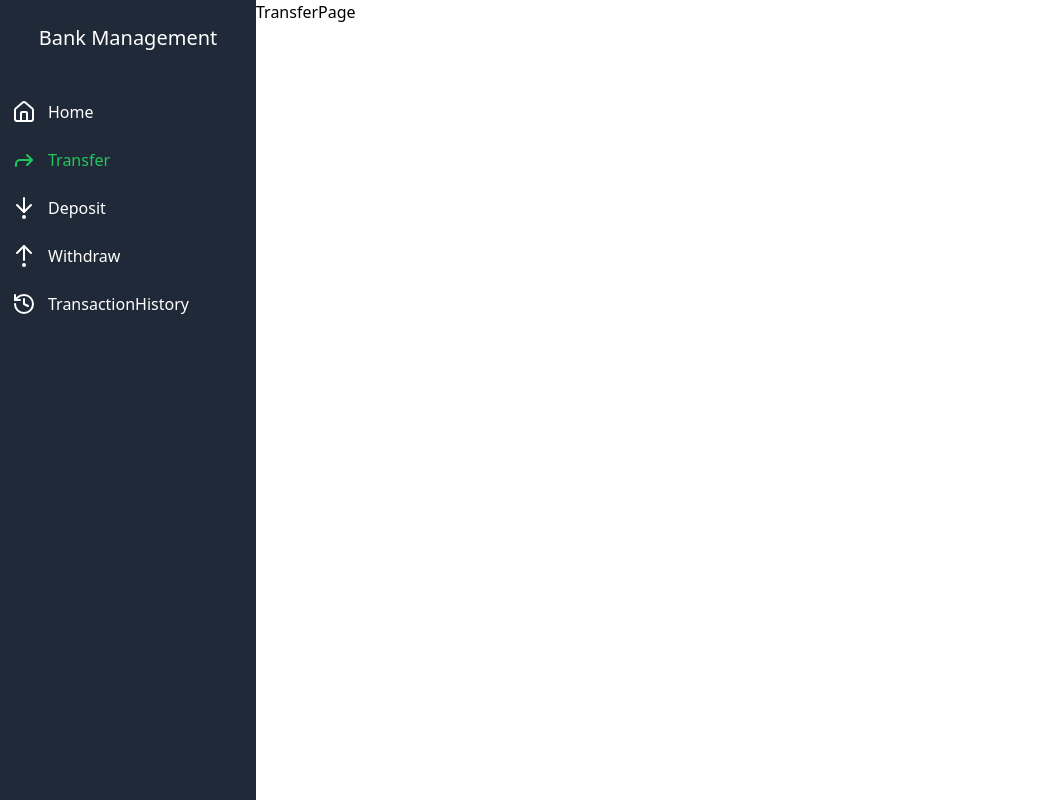
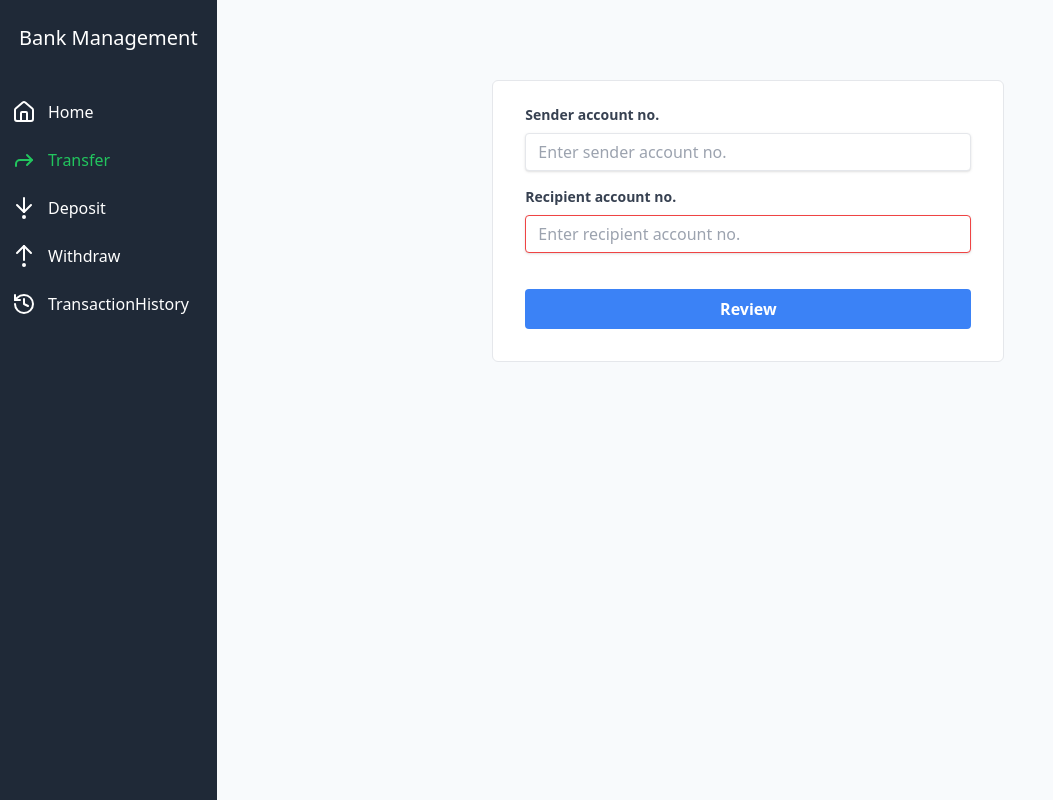
Before and after one commit to one-project-one-month/bms_frontend_react, a React (Vite) app: page /transfer in a window 1280 px wide. Shown: the whole page, without its empty margins (0-1053 px from the left). Built offline with nearby package versions, Linux system fonts and the light colour scheme.

Commit message:
added form and its code

```diff
--- a/src/pages/TransferPage.tsx
+++ b/src/pages/TransferPage.tsx
@@ -1,8 +1,48 @@
-
+import { useState } from "react"
 
 const TransferPage = () => {
+    interface Account {
+        sender : string;
+        recipient : string;
+    }
+
+    const [accounts,setAccounts] = useState <Account> ({
+        sender : '',
+        recipient : ''
+    })
+
+    const handleOnChange = (name:string,value: string) => {
+        setAccounts(prevAccounts => ({
+            ...prevAccounts,
+            [name]: value,
+        }));
+    };
+
     return (
-        <div>TransferPage</div>
+        <div className="w-full bg-PrimaryBg mx-auto h-screen">
+            <div className="w-full max-w-lg mx-auto mt-20">
+                <form className="bg-secondaryBg border border-borderColor rounded-md px-8 pt-6 pb-8 mb-4">
+                 <div className="mb-4">
+                    <label className="block text-gray-700 text-sm font-bold mb-2" htmlFor="sender">
+                     Sender account no.
+                    </label>
+                    <input className="shadow appearance-none border rounded w-full py-2 px-3 text-gray-700 leading-tight focus:outline-none focus:shadow-outline" name="sender" id="username" type="text" placeholder="Enter sender account no." value={accounts.sender} onChange={(e)=> handleOnChange(e.target.name,e.target.value)} />
+                 </div>
+                <div className="mb-6">
+                    <label className="block text-gray-700 text-sm font-bold mb-2" htmlFor="recipient">
+                    Recipient account no.
+                    </label>
+                    <input className="shadow appearance-none border border-red-500 rounded w-full py-2 px-3 text-gray-700 mb-3 leading-tight focus:outline-none focus:shadow-outline" id="password" name="recipient" type="text" placeholder="Enter recipient account no." value={accounts.recipient} onChange={(e)=> handleOnChange(e.target.name,e.target.value)}/>
+                    {/* <p className="text-red-500 text-xs italic">Please choose a password.</p> */}
+                </div>
+                <div className="flex items-center justify-between">
+                <button className="w-full bg-blue-500 hover:bg-blue-700 text-white font-bold py-2 px-4 rounded focus:outline-none focus:shadow-outline" type="button">
+                   Review
+                </button>
+                </div>
+                </form>
+            </div>
+        </div>
     )
 }
 
--- a/tailwind.config.js
+++ b/tailwind.config.js
@@ -46,6 +46,7 @@ module.exports = {
         selected : colors.green[200],
         disabledBtn : colors.green[200],
         deleteBtn : colors.red[400],
+        borderColor : colors.gray[200],
       },
     },
   },
```
